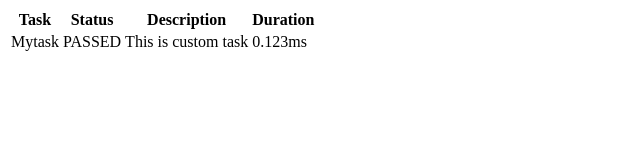
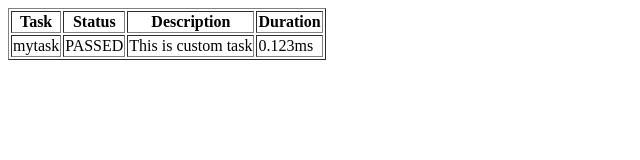
Before and after one commit to nbhoski/r2019_imab_demo, a plain HTML site: page docs/index.html in a window 1280 px wide. Shown: the whole page, without its empty margins (0-640 px from the left). Drawn offline with Linux system fonts and the light colour scheme.

Commit message:
add file

```diff
--- a/docs/index.html
+++ b/docs/index.html
@@ -2,12 +2,12 @@
 <head>
 </head>
 <body>
-<table>
-<th>Task</th>
-<th>Status</th>
-<th>Description</th>
-<th>Duration</th>
-<tr><td> Mytask</td>
+<table border=1>
+<th color=grey>Task</th>
+<th color=gey>Status</th>
+<th color=grey>Description</th>
+<th color=grey>Duration</th>
+<tr><td> mytask</td>
 <td>PASSED</td>
 <td>This is custom task</td>
 <td>0.123ms</td></tr>
```
